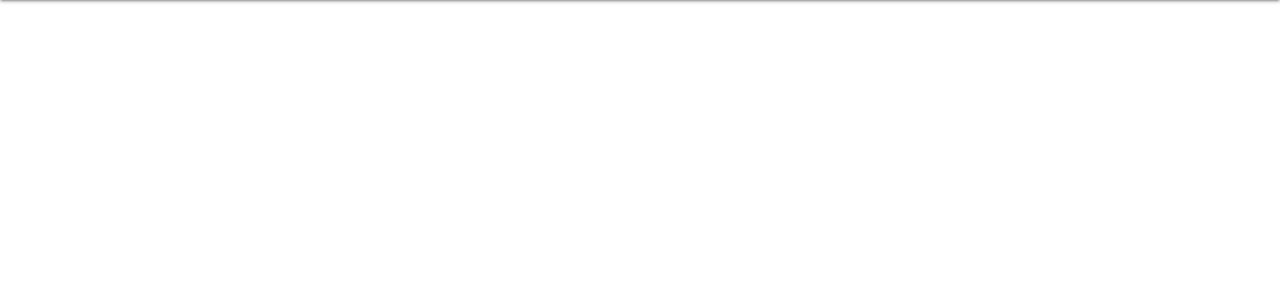
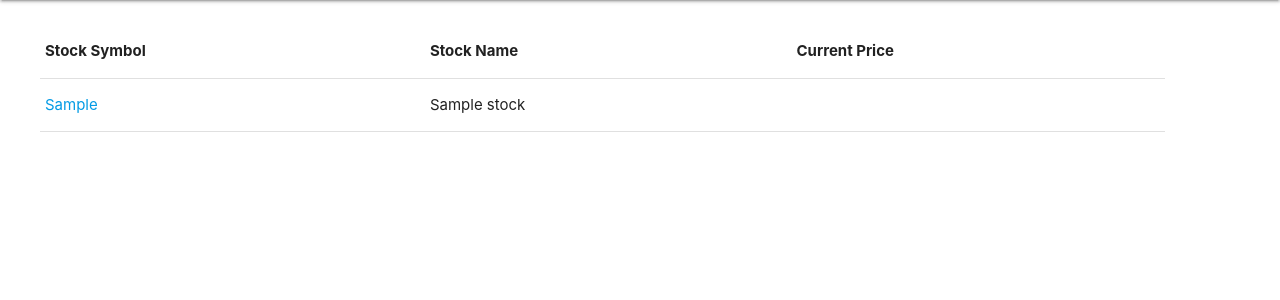
Before and after one commit to zaid-ismail031/stock-trading-website, a Django app: page /stocks in a window 1280 px wide. Shown: the part 64-364 px from the top of the page. Run offline with Django 3.2, Linux system fonts and the light colour scheme; a user stored in the database is signed in; tables that the repository leaves empty hold one stand-in row (values such as "Sample post").

Commit message:
added table with live price updates @ /stocks

```diff
--- a/shares/static/shares/styles.css
+++ b/shares/static/shares/styles.css
@@ -11,3 +11,8 @@
     font-size: medium;
     padding-right: 10px;
 }
+
+#stock-table {
+    margin: 25px;
+    width: 90%;
+}
--- a/shares/templates/shares/stocks.html
+++ b/shares/templates/shares/stocks.html
@@ -5,13 +5,74 @@
 
 {% block body %}
 <script>
-    {% for stock in stocks %}
-        var stocksymbol = "{{ stock.stock_symbol }}";
+
+	document.addEventListener('DOMContentLoaded', function() {
+		{% for stock in stocks %}
+        	var stock_symbol = "{{ stock.stock_symbol }}"
+        	initStockPrice(stock_symbol);
+        	//getStockPrice(stock_symbol);
+    	{% endfor %}
+	})
+
+	function initStockPrice(symbol) {
+    	fetch(`https://cloud.iexapis.com/stable/stock/${symbol}/quote?token=pk_c1b5f3ef041241d595d3b69659efcb5b`)
+
+    	.then((response)=> {
+    		return response.json();
+    	})
+
+    	.then((data)=> {
+    		console.log(data.latestPrice);
+    		document.getElementById(symbol).innerHTML = `$${data.latestPrice}`;
+    	})
+
+    	.catch((err)=> {
+    		console.log(err);
+    	})
+    }
 
 
-    {% endfor %}
+    function getStockPrice(symbol) {
+    	setInterval(function() {
+    		fetch(`https://sandbox.iexapis.com/stable/stock/${symbol}/batch?types=quote,news,chart&range=1m&last=10&token=Tsk_0a2e18ad710242d5acfb84a17190da50`)
+
+    		.then((response)=> {
+    			return response.json();
+    		})
+
+    		.then((data)=> {
+    			console.log(data.quote.latestPrice);
+    			document.getElementById(symbol).innerHTML = `$${data.quote.latestPrice}`;
+    		})
+
+    		.catch((err)=> {
+    			console.log(err);
+    		})
+    	}, 10000);
+
+
+
+    }
 </script>
 <div class="true-body">
+    <table id="stock-table">
+        <thead>
+            <tr>
+                <th>Stock Symbol</th>
+                <th>Stock Name</th>
+                <th>Current Price</th>
+            </tr>
+        </thead>
 
+        <tbody>
+            {% for stock in stocks %}
+            <tr>
+                <td><a href="{% url 'stockinfo' stock.stock_symbol %}">{{ stock.stock_symbol }}</a></td>
+                <td>{{ stock.stock_name }}</td>
+                <td id="{{ stock.stock_symbol }}"></td>
+            </tr>
+            {% endfor %}
+        </tbody>
+    </table>
 </div>
 {% endblock %}
--- a/shares/urls.py
+++ b/shares/urls.py
@@ -10,5 +10,6 @@
     path("", views.index, name="index"),
 
     path("news", views.news, name="news"),
-    path("stocks", views.stocks, name="stocks")
+    path("stocks", views.stocks, name="stocks"),
+    path("stocks/<str:symbol>", views.stockinfo, name="stockinfo")
 ]
--- a/shares/views.py
+++ b/shares/views.py
@@ -102,17 +102,8 @@
 
 # Stockinfo page
 @login_required
-def stockinfo(request):
-    return render(request, "shares/stockinfo.html")
-
-
-# ______________________________________ API's ___________________________________________________
-# news API
-@login_required
-def getnews(request):
-    return None
-
-
-# stockinfo API
-def getstockinfo(request):
-    return None
+def stockinfo(request, symbol):
+    stock = Stocks.objects.get(stock_symbol=symbol.upper())
+    return render(request, "shares/stockinfo.html", {
+        "stock": stock
+    })
```
Also changed, not shown: shares/static/shares/stocks.js (deleted, +0 -8 lines), shares/templates/shares/stockinfo.html (+6 -1 lines).
